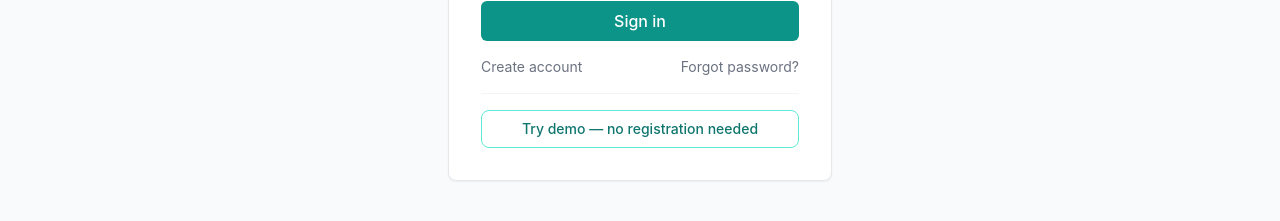
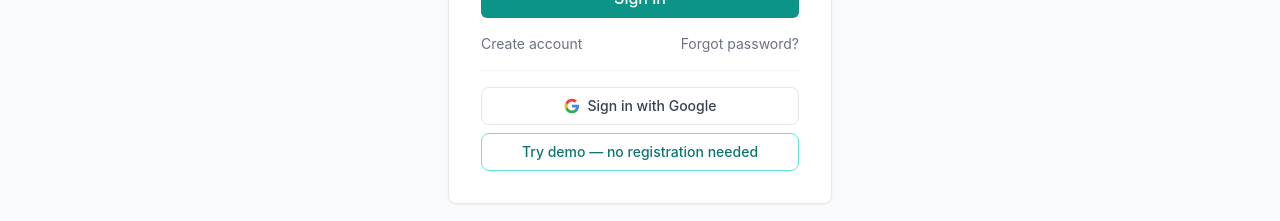
Before and after one commit to Applefox-key/phrasely, a React (Vite) app: page /login in a window 1280 px wide. Shown: the part 465-686 px from the top of the page. Built offline with nearby package versions, Linux system fonts and the light colour scheme; no server answers.

Commit message:
added: google auth

```diff
--- a/src/App.tsx
+++ b/src/App.tsx
@@ -17,6 +17,14 @@ import RootRedirect from './pages/RootRedirect';
 
 export default function App() {
   const { setUser, setInitializing, isInitializing, isDemo } = useAuthStore();
+
+  // Strip OAuth ?token= from URL — cookie is already set by the server redirect
+  useEffect(() => {
+    const params = new URLSearchParams(window.location.search);
+    if (params.has('token')) {
+      window.history.replaceState({}, '', window.location.pathname);
+    }
+  }, []);
 
   // Skip the session check entirely in demo mode — demo user is already set
   const { data: user, isError } = useQuery({
--- a/src/pages/LoginPage.tsx
+++ b/src/pages/LoginPage.tsx
@@ -85,7 +85,34 @@ export default function LoginPage() {
             </Link>
           </div>
 
-          <div className="mt-4 pt-4 border-t border-gray-100 dark:border-slate-700">
+          <div className="mt-4 pt-4 border-t border-gray-100 dark:border-slate-700 space-y-2">
+            <button
+              type="button"
+              onClick={() => {
+                window.location.href =
+                  "https://api.learnapp.pro/users/auth/google?redirect=https://phrasely.learnapp.pro";
+              }}
+              className="w-full flex items-center justify-center gap-2 py-2 border border-gray-200 dark:border-slate-600 rounded-lg hover:bg-gray-50 hover:dark:bg-slate-700 transition-colors text-sm font-medium text-gray-700 dark:text-gray-300">
+              <svg className="w-4 h-4" viewBox="0 0 24 24" xmlns="http://www.w3.org/2000/svg">
+                <path
+                  d="M22.56 12.25c0-.78-.07-1.53-.2-2.25H12v4.26h5.92c-.26 1.37-1.04 2.53-2.21 3.31v2.77h3.57c2.08-1.92 3.28-4.74 3.28-8.09z"
+                  fill="#4285F4"
+                />
+                <path
+                  d="M12 23c2.97 0 5.46-.98 7.28-2.66l-3.57-2.77c-.98.66-2.23 1.06-3.71 1.06-2.86 0-5.29-1.93-6.16-4.53H2.18v2.84C3.99 20.53 7.7 23 12 23z"
+                  fill="#34A853"
+                />
+                <path
+                  d="M5.84 14.09c-.22-.66-.35-1.36-.35-2.09s.13-1.43.35-2.09V7.07H2.18C1.43 8.55 1 10.22 1 12s.43 3.45 1.18 4.93l3.66-2.84z"
+                  fill="#FBBC05"
+                />
+                <path
+                  d="M12 5.38c1.62 0 3.06.56 4.21 1.64l3.15-3.15C17.45 2.09 14.97 1 12 1 7.7 1 3.99 3.47 2.18 7.07l3.66 2.84c.87-2.6 3.3-4.53 6.16-4.53z"
+                  fill="#EA4335"
+                />
+              </svg>
+              Sign in with Google
+            </button>
             <button
               type="button"
               onClick={() => {
--- a/src/pages/ProfilePage.tsx
+++ b/src/pages/ProfilePage.tsx
@@ -1,54 +1,52 @@
-import { useState, FormEvent, useRef } from 'react';
-import { useAuthStore } from '../store/authStore';
-import { usersApi } from '../api/users';
-import { useQueryClient } from '@tanstack/react-query';
-import { useUserSettings } from '../hooks/useUserSettings';
-import { ALL_SPEECH_LANGS, type LangCode } from '../lib/speechLangs';
+import { useState, FormEvent, useRef } from "react";
+import { useAuthStore } from "../store/authStore";
+import { usersApi } from "../api/users";
+import { useQueryClient } from "@tanstack/react-query";
+import { useUserSettings } from "../hooks/useUserSettings";
+import { ALL_SPEECH_LANGS, type LangCode } from "../lib/speechLangs";
 
 export default function ProfilePage() {
   const { user, setUser } = useAuthStore();
   const qc = useQueryClient();
   const { speechLangs, saveSpeechLangs } = useUserSettings();
 
-  const [name, setName] = useState(user?.name ?? '');
-  const [email, setEmail] = useState(user?.email ?? '');
-  const [password, setPassword] = useState('');
-  const [message, setMessage] = useState('');
-  const [error, setError] = useState('');
+  const [name, setName] = useState(user?.name ?? "");
+  const [email, setEmail] = useState(user?.email ?? "");
+  const [password, setPassword] = useState("");
+  const [message, setMessage] = useState("");
+  const [error, setError] = useState("");
   const [loading, setLoading] = useState(false);
   const [langSaving, setLangSaving] = useState(false);
   const fileRef = useRef<HTMLInputElement>(null);
 
   const handleSubmit = async (e: FormEvent) => {
     e.preventDefault();
-    setError('');
-    setMessage('');
+    setError("");
+    setMessage("");
     setLoading(true);
     try {
       const fd = new FormData();
-      fd.append('name', name);
-      fd.append('email', email);
-      if (password) fd.append('password', password);
+      fd.append("name", name);
+      fd.append("email", email);
+      if (password) fd.append("password", password);
       if (fileRef.current?.files?.[0]) {
-        fd.append('avatar', fileRef.current.files[0]);
+        fd.append("avatar", fileRef.current.files[0]);
       }
       const updatedUser = await usersApi.update(fd);
       setUser(updatedUser);
-      qc.invalidateQueries({ queryKey: ['currentUser'] });
-      setMessage('Profile updated successfully.');
-      setPassword('');
+      qc.invalidateQueries({ queryKey: ["currentUser"] });
+      setMessage("Profile updated successfully.");
+      setPassword("");
     } catch (err: unknown) {
       const msg = (err as { response?: { data?: { message?: string } } })?.response?.data?.message;
-      setError(msg || 'Failed to update profile.');
+      setError(msg || "Failed to update profile.");
     } finally {
       setLoading(false);
     }
   };
 
   const toggleLang = async (code: LangCode) => {
-    const next = speechLangs.includes(code)
-      ? speechLangs.filter((c) => c !== code)
-      : [...speechLangs, code];
+    const next = speechLangs.includes(code) ? speechLangs.filter((c) => c !== code) : [...speechLangs, code];
     if (next.length === 0) return;
     setLangSaving(true);
     try {
@@ -73,7 +71,7 @@ export default function ProfilePage() {
             />
           ) : (
             <div className="w-16 h-16 rounded-full bg-teal-100 dark:bg-teal-800 text-teal-700 dark:text-teal-300 flex items-center justify-center text-2xl font-bold">
-              {user?.name?.[0]?.toUpperCase() ?? 'U'}
+              {user?.name?.[0]?.toUpperCase() ?? "U"}
             </div>
           )}
           <div>
@@ -108,11 +106,12 @@ export default function ProfilePage() {
             <input
               type="email"
               value={email}
+              readOnly
               onChange={(e) => setEmail(e.target.value)}
-              className="w-full px-3 py-2 border border-gray-200 dark:border-slate-600 rounded-md bg-white dark:bg-slate-700 text-gray-900 dark:text-gray-100 focus:outline-none focus:ring-2 focus:ring-teal-500"
+              className="w-full px-3 py-2 border border-gray-200 dark:border-slate-600 rounded-md bg-white dark:bg-slate-700 text-gray-500 dark:text-gray-400 focus:outline-none focus:ring-2 focus:ring-teal-500"
             />
           </div>
-          <div>
+          {/* <div>
             <label className="block text-sm font-medium text-gray-700 dark:text-gray-300 mb-1">
               New password <span className="text-gray-400 font-normal">(leave blank to keep current)</span>
             </label>
@@ -124,23 +123,17 @@ export default function ProfilePage() {
               className="w-full px-3 py-2 border border-gray-200 dark:border-slate-600 rounded-md bg-white dark:bg-slate-700 text-gray-900 dark:text-gray-100 focus:outline-none focus:ring-2 focus:ring-teal-500"
               placeholder="••••••••"
             />
-          </div>
+          </div> */}
           <div>
             <label className="block text-sm font-medium text-gray-700 dark:text-gray-300 mb-1">Avatar</label>
-            <input
-              type="file"
-              accept="image/*"
-              ref={fileRef}
-              className="text-sm text-gray-600 dark:text-gray-300"
-            />
+            <input type="file" accept="image/*" ref={fileRef} className="text-sm text-gray-600 dark:text-gray-300" />
           </div>
 
           <button
             type="submit"
             disabled={loading}
-            className="w-full bg-teal-600 hover:bg-teal-700 disabled:opacity-60 text-white font-medium py-2 px-4 rounded-md transition-colors"
-          >
-            {loading ? 'Saving…' : 'Save changes'}
+            className="w-full bg-teal-600 hover:bg-teal-700 disabled:opacity-60 text-white font-medium py-2 px-4 rounded-md transition-colors">
+            {loading ? "Saving…" : "Save changes"}
           </button>
         </form>
       </div>
@@ -151,9 +144,7 @@ export default function ProfilePage() {
           <h2 className="text-sm font-semibold text-gray-700 dark:text-gray-300 uppercase tracking-wide">
             Speech &amp; voice languages
           </h2>
-          {langSaving && (
-            <span className="text-xs text-gray-400 dark:text-gray-500">Saving…</span>
-          )}
+          {langSaving && <span className="text-xs text-gray-400 dark:text-gray-500">Saving…</span>}
         </div>
         <p className="text-xs text-gray-400 dark:text-gray-500 mb-4">
           Selected languages appear as chips in the Speak and Voice input buttons. At least one must remain active.
@@ -171,8 +162,7 @@ export default function ProfilePage() {
                   active
                     ? "bg-teal-600 border-teal-600 text-white"
                     : "border-gray-200 dark:border-slate-600 text-gray-500 dark:text-gray-400 hover:border-teal-400 hover:text-teal-600 dark:hover:text-teal-400"
-                }`}
-              >
+                }`}>
                 {label}
                 <span className="ml-1.5 text-xs font-normal opacity-70">{name}</span>
               </button>
--- a/src/pages/RegisterPage.tsx
+++ b/src/pages/RegisterPage.tsx
@@ -88,6 +88,21 @@ export default function RegisterPage() {
             </button>
           </form>
 
+          <div className="mt-4 pt-4 border-t border-gray-100 dark:border-slate-700">
+            <button
+              type="button"
+              onClick={() => { window.location.href = 'https://api.learnapp.pro/auth/google'; }}
+              className="w-full flex items-center justify-center gap-2 py-2 border border-gray-200 dark:border-slate-600 rounded-lg hover:bg-gray-50 hover:dark:bg-slate-700 transition-colors text-sm font-medium text-gray-700 dark:text-gray-300">
+              <svg className="w-4 h-4" viewBox="0 0 24 24" xmlns="http://www.w3.org/2000/svg">
+                <path d="M22.56 12.25c0-.78-.07-1.53-.2-2.25H12v4.26h5.92c-.26 1.37-1.04 2.53-2.21 3.31v2.77h3.57c2.08-1.92 3.28-4.74 3.28-8.09z" fill="#4285F4"/>
+                <path d="M12 23c2.97 0 5.46-.98 7.28-2.66l-3.57-2.77c-.98.66-2.23 1.06-3.71 1.06-2.86 0-5.29-1.93-6.16-4.53H2.18v2.84C3.99 20.53 7.7 23 12 23z" fill="#34A853"/>
+                <path d="M5.84 14.09c-.22-.66-.35-1.36-.35-2.09s.13-1.43.35-2.09V7.07H2.18C1.43 8.55 1 10.22 1 12s.43 3.45 1.18 4.93l3.66-2.84z" fill="#FBBC05"/>
+                <path d="M12 5.38c1.62 0 3.06.56 4.21 1.64l3.15-3.15C17.45 2.09 14.97 1 12 1 7.7 1 3.99 3.47 2.18 7.07l3.66 2.84c.87-2.6 3.3-4.53 6.16-4.53z" fill="#EA4335"/>
+              </svg>
+              Sign up with Google
+            </button>
+          </div>
+
           <p className="mt-4 text-center text-sm text-gray-500 dark:text-gray-400">
             Already have an account?{' '}
             <Link to="/login" className="text-teal-600 dark:text-teal-400 hover:underline">
--- a/src/pages/RootRedirect.tsx
+++ b/src/pages/RootRedirect.tsx
@@ -4,10 +4,11 @@ import { useAuthStore } from '../store/authStore';
 import { expressionsApi } from '../api/expressions';
 
 export default function RootRedirect() {
-  const { isAuthenticated } = useAuthStore();
+  const { isAuthenticated, isInitializing } = useAuthStore();
   const [target, setTarget] = useState<string | null>(null);
 
   useEffect(() => {
+    if (isInitializing) return;
     if (!isAuthenticated) {
       setTarget('/login');
       return;
@@ -19,7 +20,7 @@ export default function RootRedirect() {
         setTarget(data && data.length > 0 ? '/training' : '/expressions');
       })
       .catch(() => setTarget('/expressions'));
-  }, [isAuthenticated]);
+  }, [isAuthenticated, isInitializing]);
 
   if (!target) return null;
   return <Navigate to={target} replace />;
```
Also changed, not shown: 3 other files (tests, documents, lock files or other folders).
